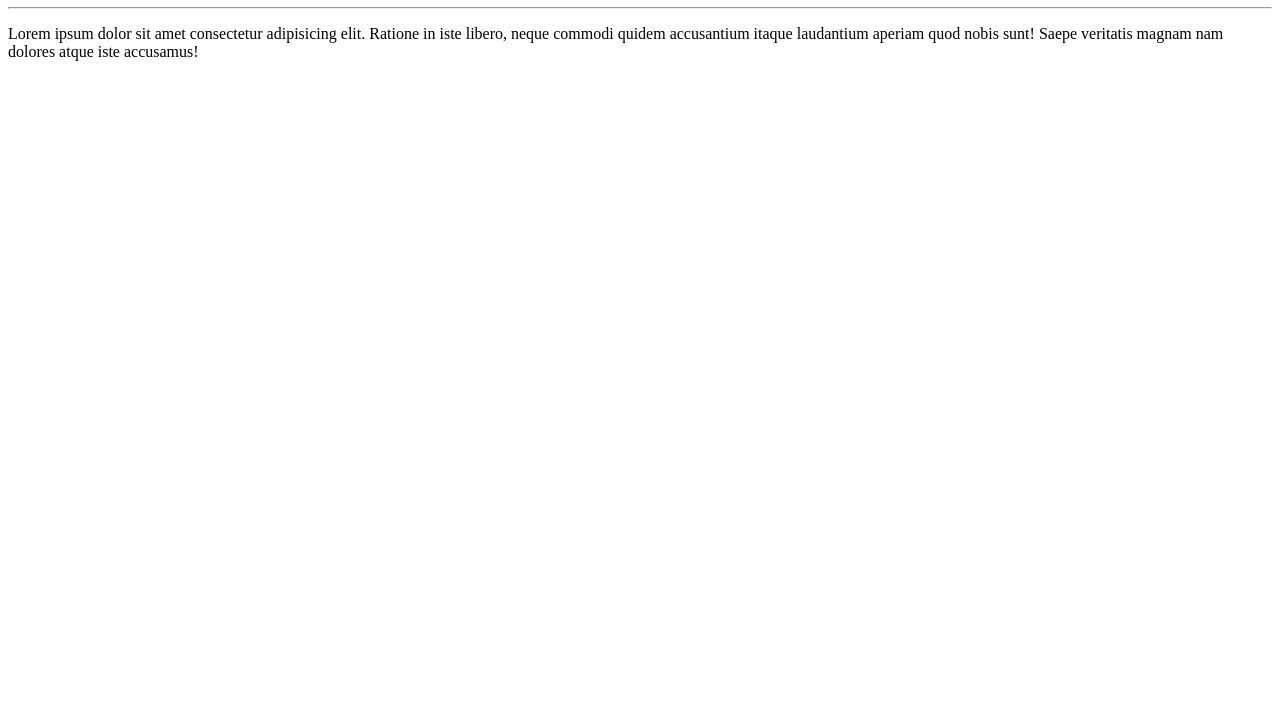
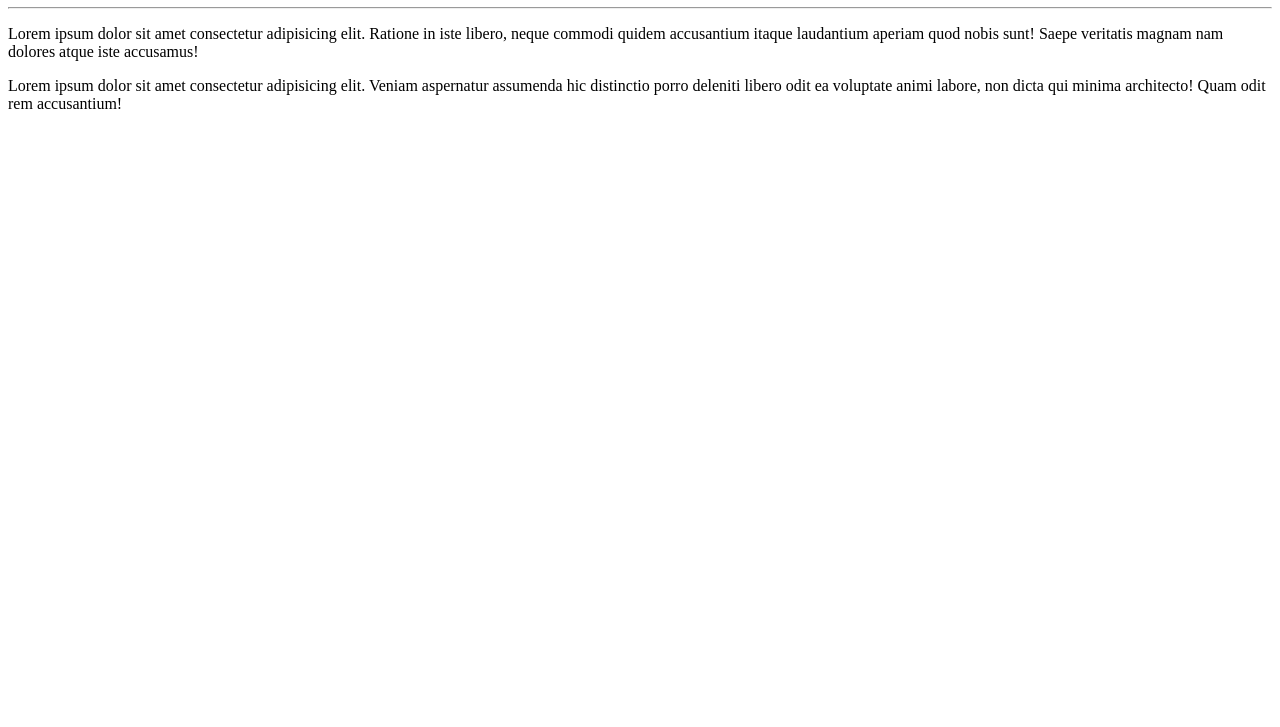
Before and after one commit to felipecaron21/BASE, a plain HTML site: page site-exemplo/index.html in a window 1280 px wide. Shown: the part 73-800 px from the top of the page. Drawn offline with Linux system fonts and the light colour scheme.

Commit message:
Adicionei um paragráfo

```diff
--- a/site-exemplo/index.html
+++ b/site-exemplo/index.html
@@ -9,5 +9,6 @@
     <h1>A BASE</h1>
     <hr>
     <p>Lorem ipsum dolor sit amet consectetur adipisicing elit. Ratione in iste libero, neque commodi quidem accusantium itaque laudantium aperiam quod nobis sunt! Saepe veritatis magnam nam dolores atque iste accusamus!</p>
+    <p>Lorem ipsum dolor sit amet consectetur adipisicing elit. Veniam aspernatur assumenda hic distinctio porro deleniti libero odit ea voluptate animi labore, non dicta qui minima architecto! Quam odit rem accusantium!</p>
 </body>
 </html>
```
